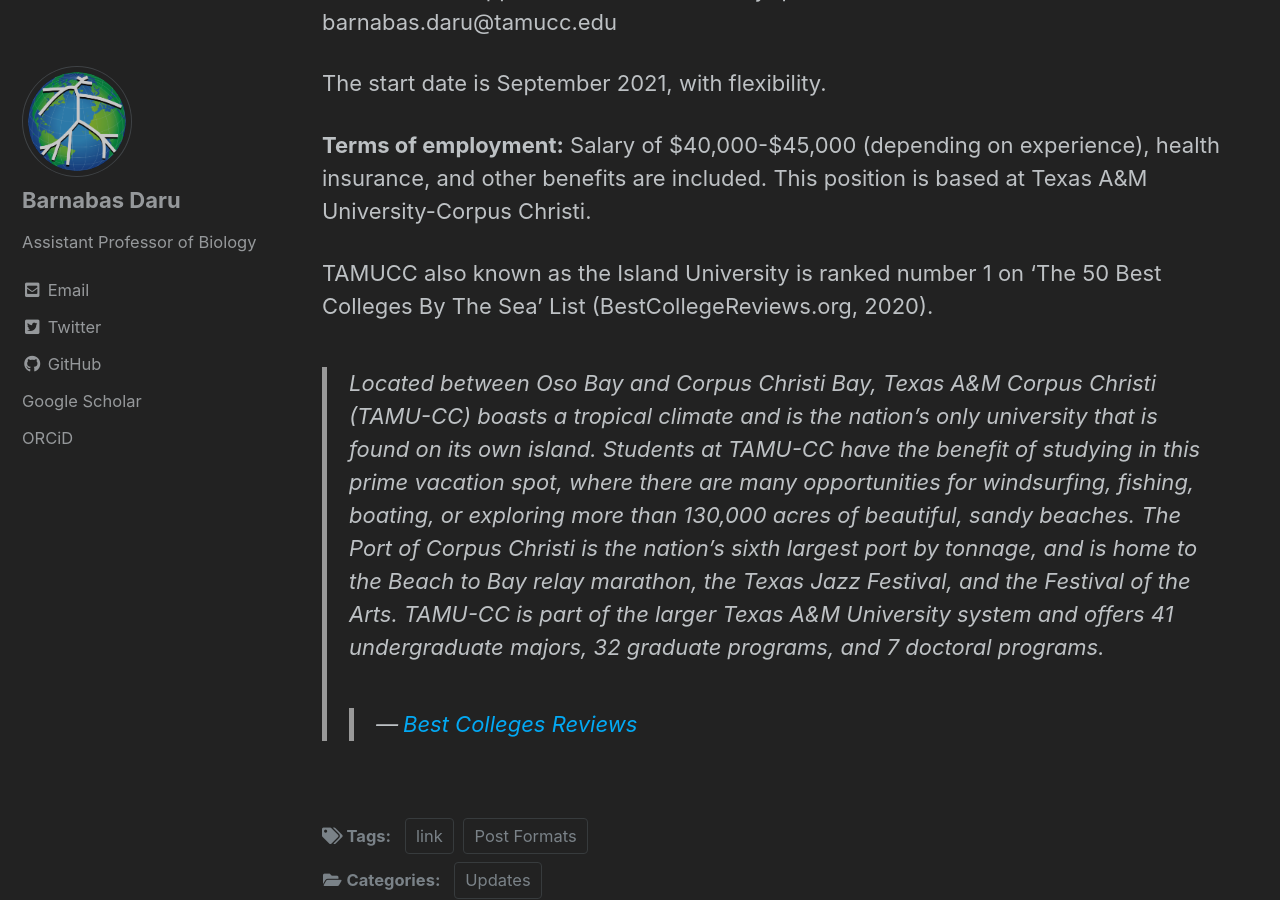
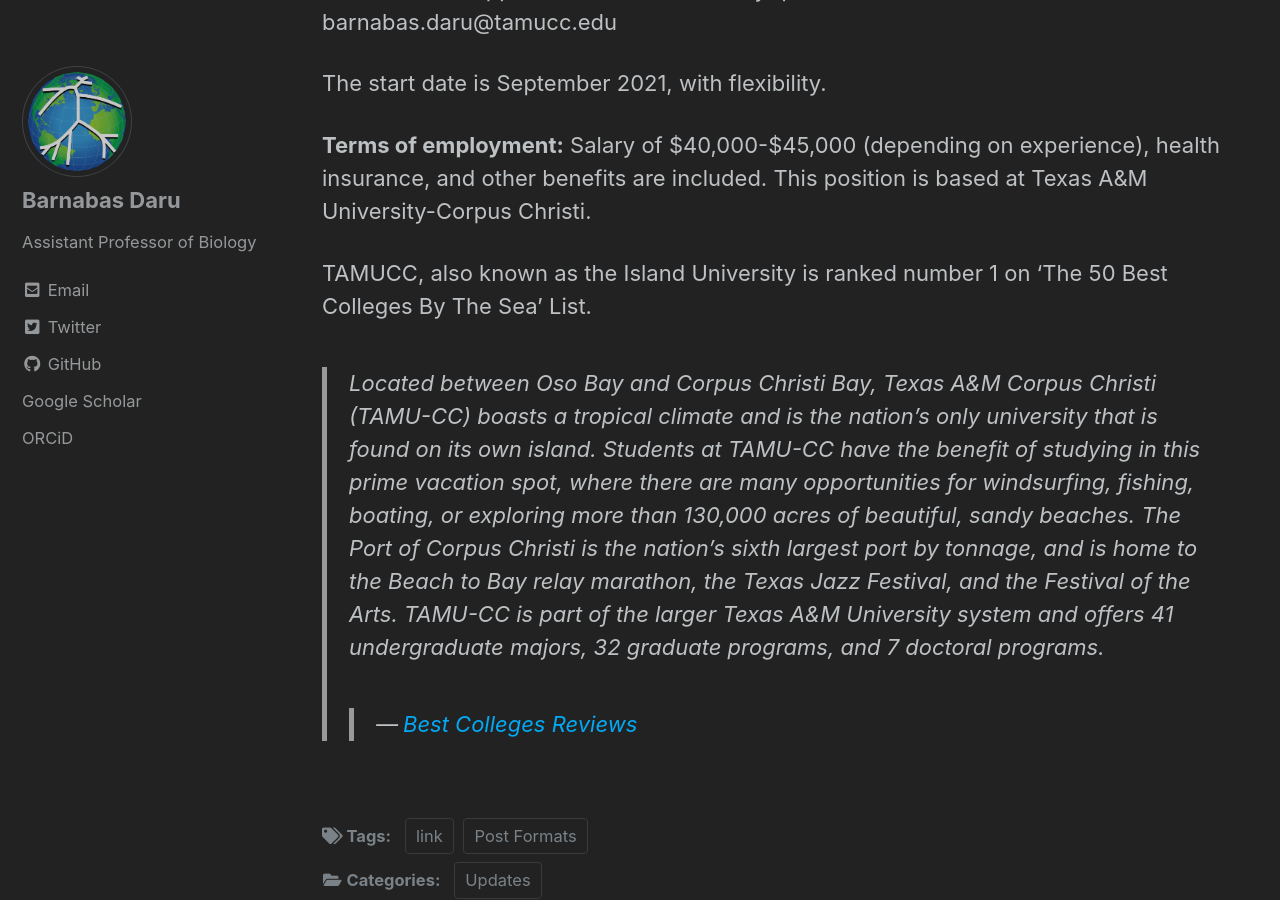
Before and after one commit to darunabas/darulab.github.io, a Jekyll site: the page built from _posts/2021-07-13-Postdoctoral-Position-Biogeography.md, in a window 1280 px wide and 900 px high, scrolled down 1687 px. Built offline with Jekyll 4.4.1, drawn with Linux system fonts in a browser that asks for light colours; cached includes are drawn as plain includes.

Commit message:
Update 2021-07-13-Postdoctoral-Position-Biogeography.md

```diff
--- a/_posts/2021-07-13-Postdoctoral-Position-Biogeography.md
+++ b/_posts/2021-07-13-Postdoctoral-Position-Biogeography.md
@@ -48,7 +48,7 @@
 **Terms of employment:**
 Salary of $40,000-$45,000 (depending on experience), health insurance, and other benefits are included.  This position is based at Texas A&M University-Corpus Christi.
 
-TAMUCC also known as the Island University is ranked number 1 on ‘The 50 Best Colleges By The Sea’ List (BestCollegeReviews.org, 2020).
+TAMUCC, also known as the Island University is ranked number 1 on ‘The 50 Best Colleges By The Sea’ List.
 
 > Located between Oso Bay and Corpus Christi Bay, Texas A&M Corpus Christi (TAMU-CC) boasts a tropical climate and is the nation’s only university that is found on its own island. Students at TAMU-CC have the benefit of studying in this prime vacation spot, where there are many opportunities for windsurfing, fishing, boating, or exploring more than 130,000 acres of beautiful, sandy beaches. The Port of Corpus Christi is the nation’s sixth largest port by tonnage, and is home to the Beach to Bay relay marathon, the Texas Jazz Festival, and the Festival of the Arts. TAMU-CC is part of the larger Texas A&M University system and offers 41 undergraduate majors, 32 graduate programs, and 7 doctoral programs.
 >
```
